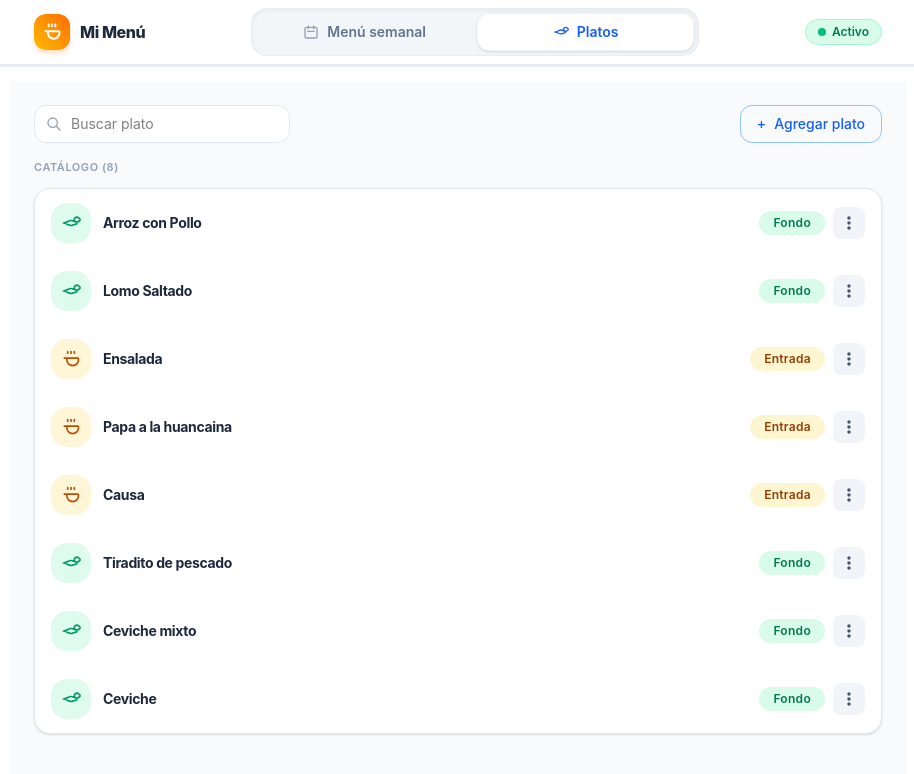
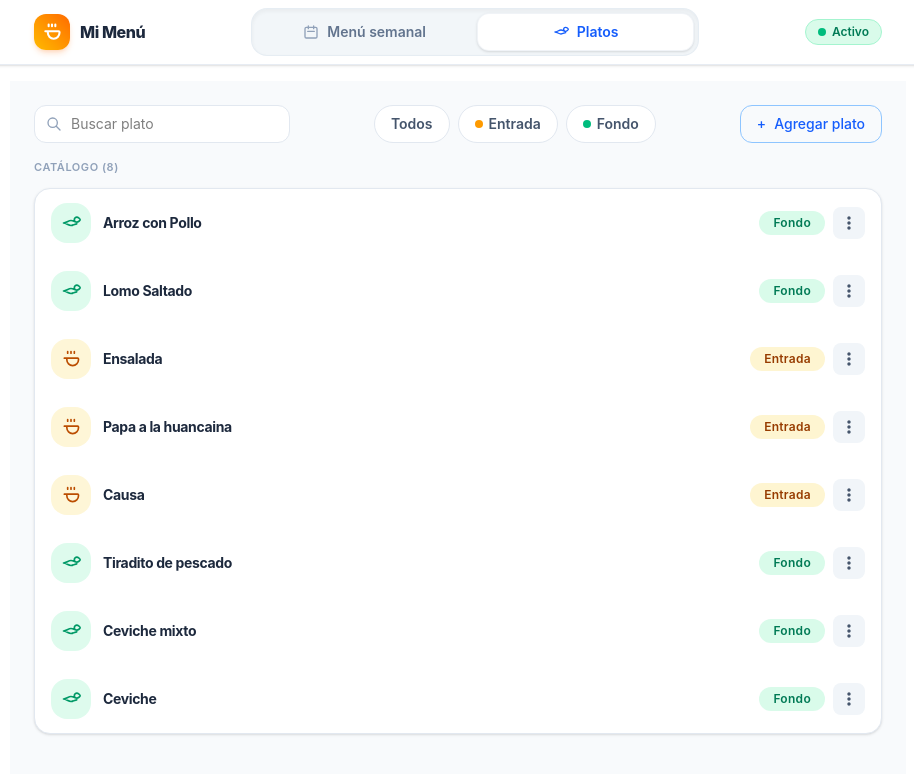
Before and after one commit to ecamayob/MenuSemanal, an Angular app: page /dashboard/plato in a window 1280 px wide. Shown: the top 774 px of the page, without its empty margins (182-1096 px from the left). Built offline with nearby package versions, Linux system fonts and the light colour scheme.

Commit message:
filtro entrada/ fondo

```diff
--- a/src/app/menus/components/desplegable-botones/desplegable-botones.component.ts
+++ b/src/app/menus/components/desplegable-botones/desplegable-botones.component.ts
@@ -13,9 +13,25 @@ export class DesplegableBotonesComponent {
   dialogService = inject(DialogService);
 
   iplato = input.required<Plato>();
-  edit= output<void>();
+  edit = output<void>();
+
+  editarPlato() {
+    this.menuservice.platoEnEdicion.set(this.iplato());
+    this.edit.emit();
+  }
 
   async eliminarPlato() {
+
+    if (this.iplato().usado) {
+      await this.dialogService.open({
+        title: 'No se puede Eliminar!!',
+        message: 'El plato esta seleccionado en el Menu Semanal.',
+        type: 'info',
+        showCancel: false
+      });
+      return;
+    }
+
     const confirmado = await this.dialogService.open({
       title: '¿Esta seguro de eliminar?',
       message: 'Esta acción eliminara el plato.',
@@ -31,9 +47,6 @@ export class DesplegableBotonesComponent {
 
   }
 
-  editarPlato() {
-    this.menuservice.platoEnEdicion.set(this.iplato());
-    this.edit.emit();
-  }
+
 
 }
--- a/src/app/menus/components/desplegable/desplegable.component.ts
+++ b/src/app/menus/components/desplegable/desplegable.component.ts
@@ -28,9 +28,10 @@ export  class DesplegableComponent {
       const coincideTexto = !texto || plato.nombre.toLowerCase().includes(texto);
       // Coincidencia por categoría
       const coincideCategoria = cat === null || plato.categoria === cat;
+      return coincideTexto && coincideCategoria;
+    })
+    .sort((a,b)=>Number(a.usado)- Number(b.usado));
 
-      return coincideTexto && coincideCategoria;
-    });
   });
 
   actualizarBusqueda(valor: string): void {
--- a/src/app/menus/components/toolBar-platos/toolBar-platos.html
+++ b/src/app/menus/components/toolBar-platos/toolBar-platos.html
@@ -10,6 +10,41 @@
       class="w-full pl-9 pr-4 py-2 bg-white border border-slate-200 rounded-xl text-sm focus:outline-none focus:ring-2 focus:ring-blue-500/20" />
   </div>
 
+  <!-- Filtro por tipo de plato -->
+<div class="flex items-center gap-2">
+  <button
+    type="button"
+    (click)="filtroTipo = 'todos'"
+    [ngClass]="filtroTipo === 'todos'
+      ? 'bg-slate-800 text-white border-slate-800'
+      : 'bg-white text-slate-600 border-slate-200 hover:bg-slate-50'"
+    class="px-4 py-2 text-sm font-semibold rounded-full border transition-colors">
+    Todos
+  </button>
+
+  <button
+    type="button"
+    (click)="filtroTipo = 'entrada'"
+    [ngClass]="filtroTipo === 'entrada'
+      ? 'bg-amber-100 text-amber-800 border-amber-300'
+      : 'bg-white text-slate-600 border-slate-200 hover:bg-amber-50'"
+    class="flex items-center gap-1.5 px-4 py-2 text-sm font-semibold rounded-full border transition-colors">
+    <span class="w-2 h-2 rounded-full bg-amber-500"></span>
+    Entrada
+  </button>
+
+  <button
+    type="button"
+    (click)="filtroTipo = 'fondo'"
+    [ngClass]="filtroTipo === 'fondo'
+      ? 'bg-emerald-100 text-emerald-800 border-emerald-300'
+      : 'bg-white text-slate-600 border-slate-200 hover:bg-emerald-50'"
+    class="flex items-center gap-1.5 px-4 py-2 text-sm font-semibold rounded-full border transition-colors">
+    <span class="w-2 h-2 rounded-full bg-emerald-500"></span>
+    Fondo
+  </button>
+</div>
+
   <button type="button" (click)="abrirFormularioPlatos()"
     class="flex items-center gap-2 px-4 py-2 border border-blue-300 rounded-xl text-blue-600 font-medium text-sm hover:bg-blue-50 transition-colors">
     <span>+</span> Agregar plato
--- a/src/app/menus/pages/plato-page/plato-add/plato-add.ts
+++ b/src/app/menus/pages/plato-page/plato-add/plato-add.ts
@@ -32,8 +32,8 @@ export class PlatoAdd {
   cerrarFormulario(value: boolean) {
     this.cancel.emit();
     this.menuservice.platoEnEdicion.set(null);
-    //this.limpiarForm();
   }
+
   seleccionarCategoria(idcategoria: number) {
     this.idcategoria.set(idcategoria);
   }
```
Also changed, not shown: src/app/menus/components/toolBar-platos/toolBar-platos.ts (+6 -4 lines).
